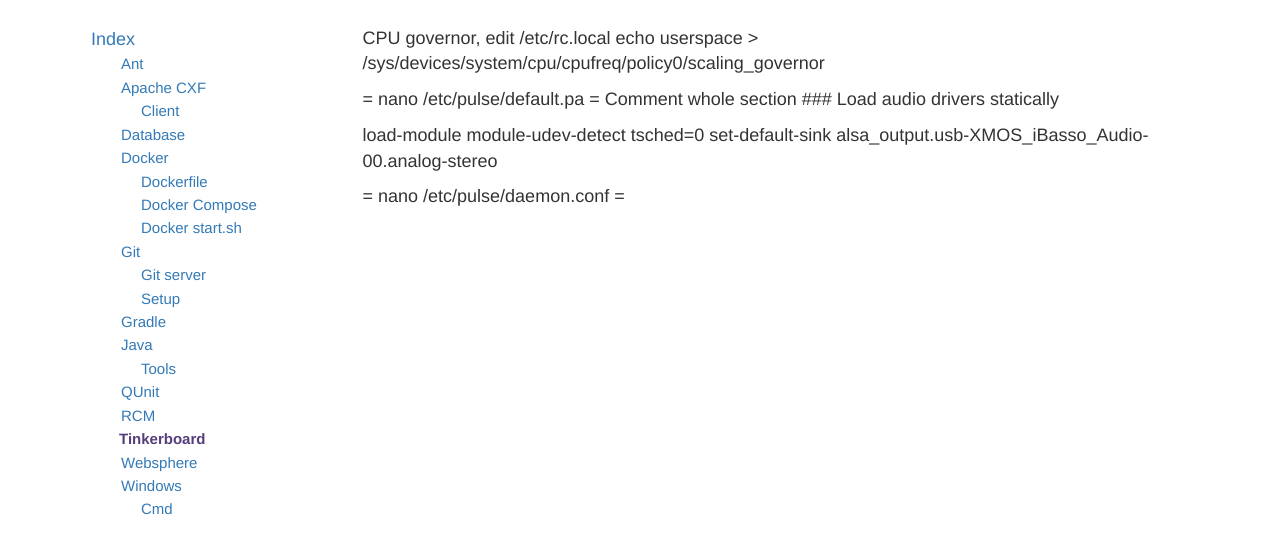
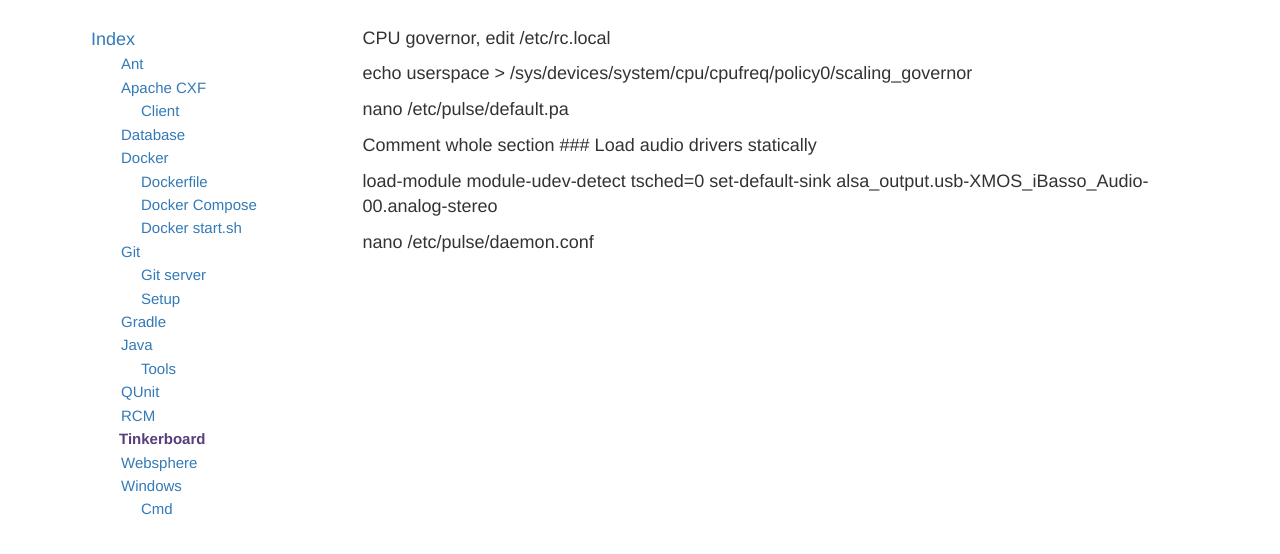
Before and after one commit to AndrewSoltes/AndrewSoltes.github.io, a Jekyll site: the page built from tinkerboard/index.md, in a window 1280 px wide. Shown: the top 554 px of the page. Built offline with Jekyll 4.4.1, drawn with Linux system fonts in a browser that asks for light colours.

```diff
--- a/tinkerboard/index.md
+++ b/tinkerboard/index.md
@@ -4,12 +4,14 @@ layout: kb
 ---
 
 CPU governor, edit /etc/rc.local
-echo userspace > /sys/devices/system/cpu/cpufreq/policy0/scaling_governor
 
-= nano /etc/pulse/default.pa =
+  echo userspace > /sys/devices/system/cpu/cpufreq/policy0/scaling_governor
+
+nano /etc/pulse/default.pa
+
 Comment whole section ### Load audio drivers statically
 
   load-module module-udev-detect tsched=0
   set-default-sink alsa_output.usb-XMOS_iBasso_Audio-00.analog-stereo
 
-= nano /etc/pulse/daemon.conf =
+nano /etc/pulse/daemon.conf
```
